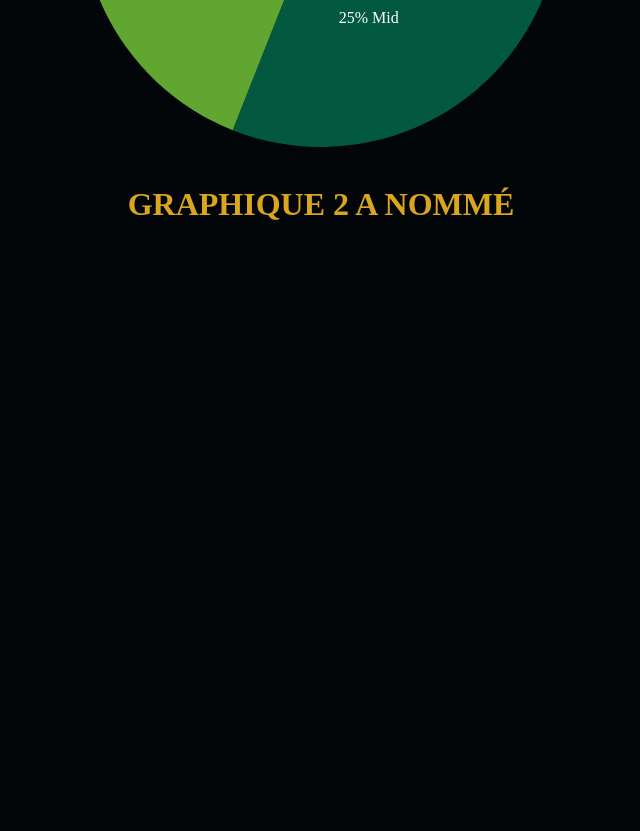
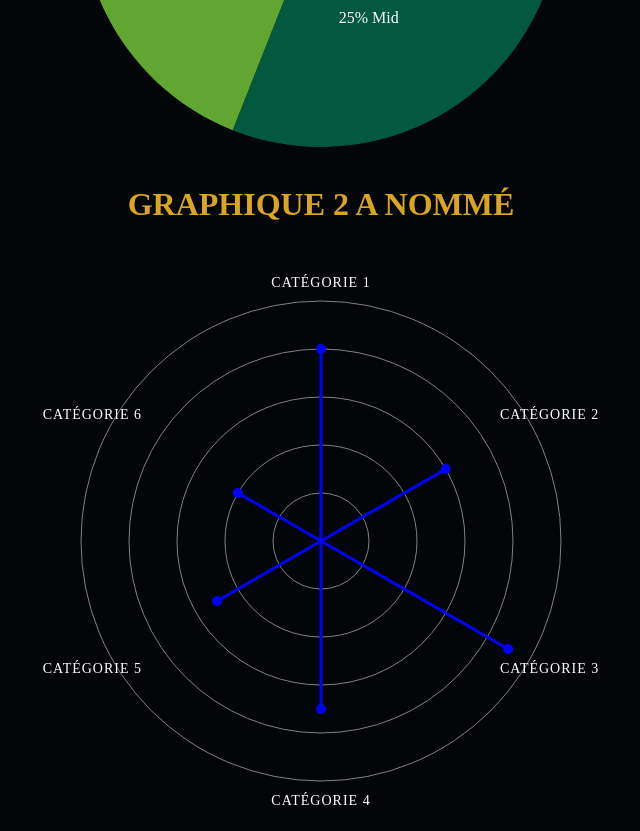
Before and after one commit to kassandrawoods/StojanovicTalonLeagueOfLegends, a website built with Vite: page index.html in a window 1280 px wide. Shown: the part 2675-3506 px from the top of the page, without its empty margins (319-959 px from the left). Before the commit the page ends 2926 px from the top, so only its background shows below. Built offline with nearby package versions, Linux system fonts and the light colour scheme; a web font is replaced by a local one.

Commit message:
création de la nouvelle page html

```diff
--- a/css/style.css
+++ b/css/style.css
@@ -95,6 +95,7 @@ h1, h2, h3, h4 {
     position: relative;
     justify-content: center;
     width : 100%;
+    height: 100%;
 }
 
 
--- a/src/index.js
+++ b/src/index.js
@@ -2,8 +2,6 @@
 
 import * as d3 from "d3";
 import { csv } from "d3-fetch";
-import {nest} from 'd3-collection';
-import { selectAll } from "d3";
 
 // -------------------- DOM --------------------
 
@@ -34,7 +32,7 @@ window.addEventListener("scroll", fadeIn);
 
 const textADC = `Dans League of Legends, ADC signifie "Attack Damage Carry", ce qui se traduit en français par "porte-étendard des dégâts d'attaque". L'ADC est un type de champion qui inflige principalement des dégâts physiques à distance en utilisant des attaques de base, des compétences et des objets.
  L'objectif de l'ADC est de causer des dégâts importants aux champions ennemis tout en restant à une distance sûre de leurs attaques. L'ADC est généralement positionné dans la voie du bas (bot lane) aux côtés d'un support pour obtenir un avantage en équipe lors de la phase de laning.
- L'ADC est un rôle important dans les parties classées, car les dégâts qu'il inflige peuvent faire la différence lors des combats d'équipe. Il est également important pour l'ADC de bien gérer sa position en combat pour éviter les dégâts et rester en vie afin de continuer à infliger des dégâts importants.<button class="map" type="button"><a href='#frameStat'><span>Découvrir les stats</span></a></button>`;
+ L'ADC est un rôle important dans les parties classées, car les dégâts qu'il inflige peuvent faire la différence lors des combats d'équipe. Il est également important pour l'ADC de bien gérer sa position en combat pour éviter les dégâts et rester en vie afin de continuer à infliger des dégâts importants.<button class="map" type="button"><a href='indexStatistique.html'><span>Découvrir les stats</span></a></button>`;
 
 const textSupport = `Le rôle de support dans League of Legends est d'aider l'équipe en fournissant des soins, des boucliers et
  des contrôles de foule à ses coéquipiers. Le support est généralement placé dans la voie du bas avec l'ADC (le tireur),
@@ -42,26 +40,26 @@ const textSupport = `Le rôle de support dans League of Legends est d'aider l'é
   contrôler la carte avec des sorts de balises et à aider à prendre des objectifs stratégiques tels que les dragons et les barons Nashor.
   Enfin, le support doit protéger son ADC et aider à sécuriser les kills en les laissant à ses coéquipiers plus offensifs. Le support est un
   rôle important qui nécessite des compétences en matière de positionnement, de communication et de coopération pour aider son équipe à remporter
-  la victoire<button class="map" type="button"><a href='#frameStat'><span>Découvrir les stats</span></a></button>`;
+  la victoire<button class="map" type="button"><a href='indexStatistique.html'><span>Découvrir les stats</span></a></button>`;
 
 const textMid = `Le mid dans League of Legends est un champion qui est placé au centre de la carte. Son rôle est de gagner
 sa propre lane en affrontant son adversaire direct, de contrôler la carte en surveillant les autres lanes et en aidant ses
 coéquipiers, de faire des dégâts massifs en peu de temps et de prendre des objectifs stratégiques tels que les tourelles et
 les dragons. En somme, le mid est un rôle important qui nécessite des compétences en matière de combat, de stratégie et de mouvement
-pour aider son équipe à remporter la victoire.<button class="map" type="button"><a href='#frameStat'><span>Découvrir les stats</span></a></button>`;
+pour aider son équipe à remporter la victoire.<button class="map" type="button"><a href='indexStatistique.html'><span>Découvrir les stats</span></a></button>`;
 
 const textJungle = `Le jungle dans League of Legends est un rôle flexible qui consiste à parcourir la jungle pour tuer
 les monstres neutres, aider ses coéquipiers à gagner leur lane, contrôler la carte avec des sorts de balises et à prendre
 des objectifs stratégiques tels que les dragons et les barons Nashor. Le jungler peut influencer le cours du jeu en donnant
 des avantages à son équipe et en empêchant l'ennemi d'en gagner. Le jungle nécessite des compétences en matière de mouvement,
-de stratégie et de coopération pour aider son équipe à remporter la victoire.<button class="map" type="button"><a href='#frameStat'><span>Découvrir les stats</span></a></button>`;
+de stratégie et de coopération pour aider son équipe à remporter la victoire.<button class="map" type="button"><a href='indexStatistique.html'><span>Découvrir les stats</span></a></button>`;
 
 const textTop = `Le rôle de top dans League of Legends est d'être placé sur la voie supérieure de la carte et d'affronter
 l'adversaire direct, souvent un autre champion solitaire. Le top doit également aider son équipe en contrôlant la carte avec
 des sorts de balises et en prenant des objectifs stratégiques tels que les tours et les Hérauts. En outre, le top peut devenir
  un tank pour l'équipe en achetant des objets défensifs pour protéger les coéquipiers fragiles, ou devenir un carry en infligeant
  des dégâts massifs à l'ennemi. Le top est un rôle important qui nécessite des compétences en matière de combat, de stratégie et de
- mouvement pour aider son équipe à remporter la victoire.<button class="map" type="button"><a href='#frameStat'><span>Découvrir les stats</span></a></button>`;
+ mouvement pour aider son équipe à remporter la victoire.<button class="map" type="button"><a href='indexStatistique.html'><span>Découvrir les stats</span></a></button>`;
 
  const textExplicationRetourBouton = `Il y a cinq rôles principaux dans League of Legends :<br>
 
@@ -300,120 +298,127 @@ csv("/data/League of Legends Champion Stats 12.23.csv")
 
 // -------------------- RADAR CHART --------------------
 
-  // // Dimensions du conteneur SVG
-  // const width = 600;
-  // const height = 600;
-  // // Données pour le graphique
-  // const data = [
-  //   { label: "Tank", value: 5 },
-  //   { label: "Fighter", value: 7 },
-  //   { label: "Mage", value: 3 },
-  //   { label: "Assassin", value: 6 },
-  //   { label: "Marksmann", value: 4 },
-  //   { label: "Support", value: 9 }
-  // ];
+    // Données pour le radar chart
+    const data = [
+      { category: "Catégorie 1", value: 0.8 },
+      { category: "Catégorie 2", value: 0.6 },
+      { category: "Catégorie 3", value: 0.9 },
+      { category: "Catégorie 4", value: 0.7 },
+      { category: "Catégorie 5", value: 0.5 },
+      { category: "Catégorie 6", value: 0.4 }
+    ];
 
-  // // Configuration de l'angle et de l'échelle pour le graphique
-  // const angleSlice = Math.PI * 2 / data.length;
-  // const rScale = d3.scaleLinear()
-  //   .range([0, (Math.min(width, height) / 2) * 0.8])
-  //   .domain([0, 10]);
+    // Dimensions pour le radar chart
+    const width = 580;
+    const height = 580;
+    const margin = { top: 50, right: 50, bottom: 50, left: 50 };
 
-  // // Création de l'élément SVG
-  // const svg = d3.select("#radarChart")
-  //   .append("svg")
-  //   .attr("width", width)
-  //   .attr("height", height)
-  //   .attr("class", "radar");
+    // Calcule le rayon maximal du radar chart
+    const maxRadius = Math.min(width, height) / 2 - Math.max(margin.top, margin.bottom);
 
-  // // Création du groupe pour le graphique
-  // const g = svg.append("g")
-  //   .attr("transform", `translate(${width/2},${height/2})`);
+    // Calcule les coordonnées polaires pour chaque donnée
+    const angleSlice = Math.PI * 2 / data.length;
+    const coordinates = data.map((d, i) => {
+      const angle = angleSlice * i;
+      const radius = maxRadius * d.value;
+      return [radius * Math.sin(angle), -radius * Math.cos(angle)];
+    });
 
-  // // Ajout des cercles pour les marques de graduation
-  // const levelScale = d3.scaleLinear()
-  //   .range([0, rScale(10)])
-  //   .domain([0, 10]);
-  // const numLevels = 5;
-  // for (let level = 0; level < numLevels; level++) {
-  //   const levelRadius = levelScale((level + 1) * 2);
-  //   g.selectAll(".levels")
-  //     .data(data)
-  //     .enter()
-  //     .append("circle")
-  //     .attr("class", "grid-circle")
-  //     .attr("r", levelRadius)
-  //     .style("fill", "#CDCDCD")
-  //     .style("stroke", "#CDCDCD")
-  //     .style("fill-opacity", 0.1)
-  //     .style("stroke-opacity", 0.5);
-  // }
+    // Crée l'échelle pour les catégories
+    const categories = data.map(d => d.category);
+    const angleScale = d3.scaleBand()
+      .range([0, Math.PI * 2])
+      .domain(categories);
 
-  // // Ajout des lignes pour les axes
-  // const axisGroup = g.append("g")
-  //   .attr("class", "axisWrapper");
-  // axisGroup.selectAll(".radar-axis-line")
-  //   .data(data)
-  //   .enter()
-  //   .append("line")
-  //   .attr("class", "radar-axis-line")
-  //   .attr("x1", 0)
-  //   .attr("y1", 0)
-  //   .attr("x2", (d, i) => rScale(10) * Math.cos(angleSlice * i - Math.PI/2))
-  //   .attr("y2", (d, i) => rScale(10) * Math.sin(angleSlice * i - Math.PI/2))
-  //   .attr("stroke", "white")
-  //   .attr("stroke-width", "2px");
+    // Crée l'échelle pour les valeurs
+    const valueScale = d3.scaleLinear()
+      .range([0, maxRadius])
+      .domain([0, 1]);
 
-  // // Ajout des étiquettes pour les axes
-  // const axisLabels = svg.selectAll(".axis-label")
-  //   .data(categories)
-  //   .enter().append("g")
-  //   .attr("class", "axis-label");
+    // Crée l'élément SVG pour le radar chart
+    const svg = d3.select("#radarChart")
+      .append("svg")
+      .attr("width", width)
+      .attr("height", height);
 
-  // axisLabels.append("text")
-  //   .attr("class", "label")
-  //   .attr("text-anchor", "middle")
-  //   .attr("dy", "0.35em")
-  //   .attr("x", (d, i) => xScale(i) * Math.cos(angleSlice * i - Math.PI / 2))
-  //   .attr("y", (d, i) => xScale(i) * Math.sin(angleSlice * i - Math.PI / 2))
-  //   .text(d => d)
-  //   .call(wrapText, 80);
+    // Crée un groupe pour le radar chart
+    const chartGroup = svg.append("g")
+      .attr("transform", `translate(${width / 2}, ${height / 2})`);
 
+    // Ajoute un cercle pour chaque niveau de valeur
+    chartGroup.selectAll(".level")
+      .data(d3.range(1, 6))
+      .enter()
+      .append("circle")
+      .attr("class", "level")
+      .attr("cx", 0)
+      .attr("cy", 0)
+      .attr("r", d => maxRadius / 5 * d)
+      .style("fill", "none")
+      .style("stroke", "gray");
 
-  RadarChart.defaultConfig.color = function() {};
-  RadarChart.defaultConfig.radius = 3;
-  RadarChart.defaultConfig.w = 400;
-  RadarChart.defaultConfig.h = 400;
+    // Ajoute une ligne pour chaque catégorie
+    chartGroup.selectAll(".radar-line")
+      .data(coordinates)
+      .enter()
+      .append("line")
+      .attr("class", "radar-line")
+      .attr("x1", 0)
+      .attr("y1", 0)
+      .attr("x2", d => d[0])
+      .attr("y2", d => d[1])
+      .style("stroke", "blue")
+      .style("stroke-width", "3px");
 
-  var data = [
-    {
-      className: 'germany', // optional can be used for styling
-      axes: [
-        {axis: "strength", value: 6},
-        {axis: "intelligence", value: 8},
-        {axis: "charisma", value: 11},
-        {axis: "dexterity", value: 9},
-        {axis: "luck", value: 6}
-      ]
-    },
-    {
-      className: 'argentina',
-      axes: [
-        {axis: "strength", value: 7},
-        {axis: "intelligence", value: 5},
-        {axis: "charisma", value: 7},
-        {axis: "dexterity", value: 5},
-        {axis: "luck", value: 9}
-      ]
-    }
-  ];
+    // Ajoute un cercle pour chaque catégorie
+    chartGroup.selectAll(".radar-point")
+      .data(coordinates)
+      .enter()
+      .append("circle")
+      .attr("class", "radar-point")
+      .attr("cx", d => d[0])
+      .attr("cy", d => d[1])
+      .attr("r", 5)
+      .style("fill", "blue");
 
-
-
-  var chart = RadarChart.chart();
-  var cfg = chart.config(); // retrieve default config
-  var svg = d3.select('body').append('svg')
-    .attr('width', cfg.w + cfg.w + 50)
-    .attr('height', cfg.h + cfg.h / 4);
-  svg.append('g').classed('single', 1).datum(data).call(chart);
-  render();
+      // Ajoute le texte pour chaque catégorie
+      chartGroup.selectAll(".radar-label")
+      .data(categories)
+      .enter()
+      .append("text")
+      .attr("class", "radar-label")
+      .attr("x", (d, i) => {
+      const angle = angleScale(d);
+      const radius = maxRadius * 1.1;
+      return radius * Math.sin(angle);
+      })
+      .attr("y", (d, i) => {
+      const angle = angleScale(d);
+      const radius = maxRadius * 1.1;
+      return -radius * Math.cos(angle);
+      })
+      .text(d => d)
+      .attr("text-anchor", (d, i) => {
+      const angle = angleScale(d);
+      if (angle === Math.PI / 2) {
+      return "middle";
+      } else if (angle > Math.PI / 2 && angle < Math.PI * 3 / 2) {
+      return "end";
+      } else {
+      return "start";
+      }
+      })
+      .attr("alignment-baseline", (d, i) => {
+      const angle = angleScale(d);
+      if (angle === Math.PI / 2) {
+      return "middle";
+      } else if (angle > Math.PI / 2 && angle < Math.PI * 3 / 2) {
+      return "baseline";
+      } else {
+      return "hanging";
+      }
+      })
+      .style("font-size", "14px")
+      .style("fill", "black")
+      .style("text-transform", "uppercase")
+      .style("letter-spacing", "1px");
```
Also changed, not shown: index.html (+1 -6 lines), indexStatistique.html (added, +24 -0 lines).
